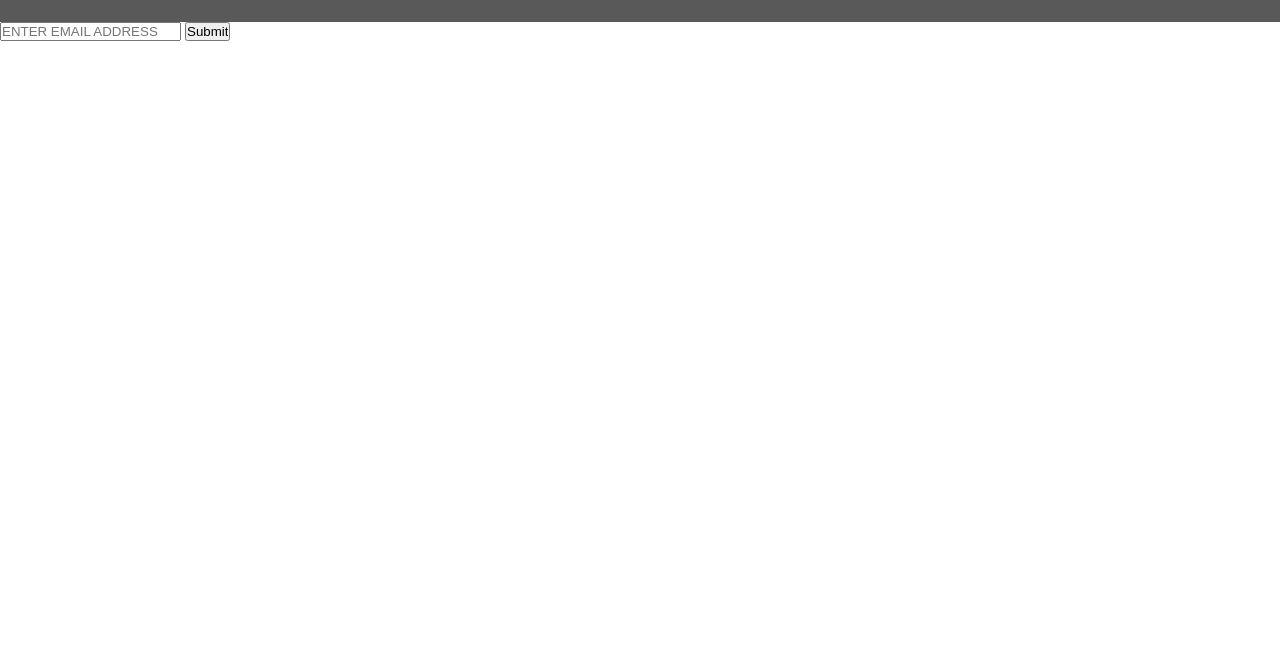
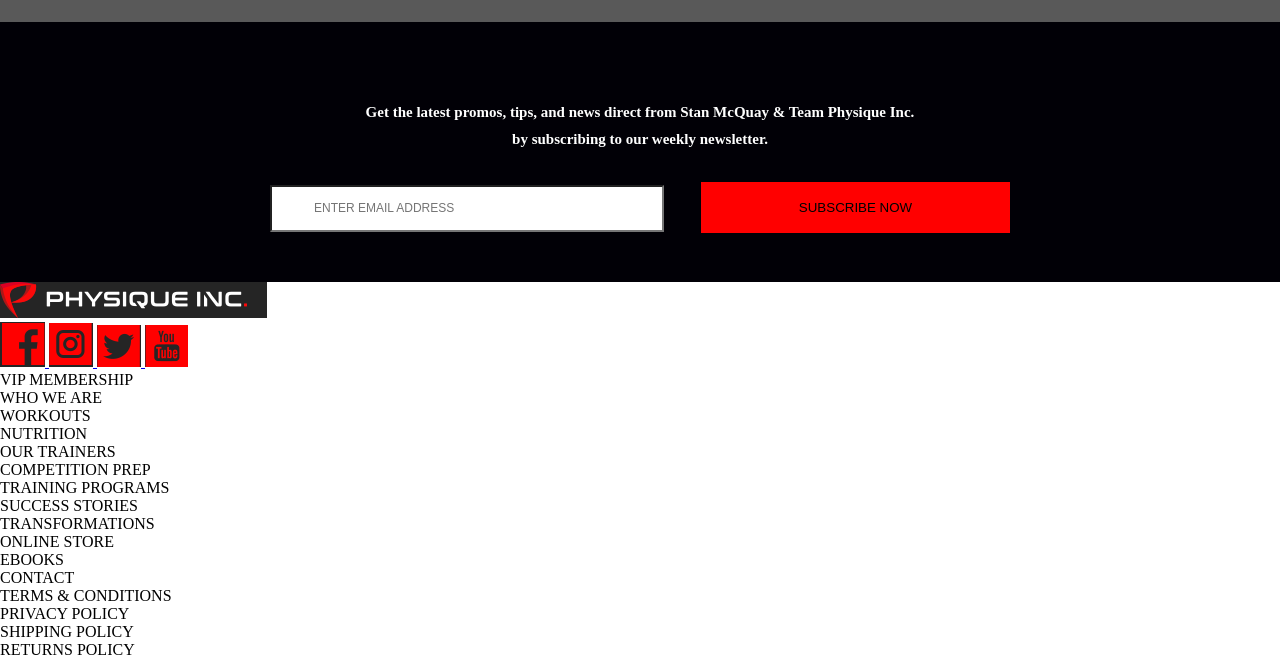
Before and after one commit to Dmitriy6727/trainers, a plain HTML site: page index.html in a window 1280 px wide. Shown: the part 152-811 px from the top of the page. Drawn offline with Linux system fonts and the light colour scheme.

Commit message:
footer_top

```diff
--- a/index.html
+++ b/index.html
@@ -69,45 +69,59 @@
         </header>
         <footer>
             <div class="footer_top">
-                <h2></h2>
+                <h2>Get the latest promos, tips, and news direct from Stan McQuay & Team Physique Inc.<br>
+                    by subscribing to our weekly newsletter.</h2>
                 <form action="">
-                    <input type="email" name="email" placeholder="ENTER EMAIL ADDRESS">
-                    <input type="submit" name="subscribe" placeholder="SUBSCRIBE NOW">
+                    <div class="form_style">
+                    <input class="footer_form" type="email" name="email" placeholder="ENTER EMAIL ADDRESS">
+                    <input class="footer_button" type="submit" name="subscribe" value="SUBSCRIBE NOW">
+                    </div>
                 </form>
             </div>
             <div class="footer_bottom">
                 <div class="footer_logo">
                     <a href="#">
-                        <img src="" alt="">
+                        <img src="img/7_mini.png" alt="">
                     </a>
                     <div class="network">
-
+                        <a href="#">
+                            <img src="img/icon_1.png" alt="">
+                        </a>
+                        <a href="#">
+                            <img src="img/icon_2.png" alt="">
+                        </a>
+                        <a href="#">
+                            <img src="img/icon_3.png" alt="">
+                        </a>
+                        <a href="#">
+                            <img src="img/icon_4.png" alt="">
+                        </a>
                     </div>
                 </div>
                 <div class="footer_menu">
                     <ul>
-                        <li></li>
-                        <li></li>
-                        <li></li>
-                        <li></li>
+                        <li>VIP MEMBERSHIP</li>
+                        <li>WHO WE ARE</li>
+                        <li>WORKOUTS</li>
+                        <li>NUTRITION</li>
                     </ul>
                     <ul>
-                        <li></li>
-                        <li></li>
-                        <li></li>
-                        <li></li>
+                        <li>OUR TRAINERS</li>
+                        <li>COMPETITION PREP</li>
+                        <li>TRAINING PROGRAMS</li>
+                        <li>SUCCESS STORIES</li>
                     </ul>
                     <ul>
-                        <li></li>
-                        <li></li>
-                        <li></li>
-                        <li></li>
+                        <li>TRANSFORMATIONS</li>
+                        <li>ONLINE STORE</li>
+                        <li>EBOOKS</li>
+                        <li>CONTACT</li>
                     </ul>
                     <ul>
-                        <li></li>
-                        <li></li>
-                        <li></li>
-                        <li></li>
+                        <li>TERMS & CONDITIONS</li>
+                        <li>PRIVACY POLICY</li>
+                        <li>SHIPPING POLICY</li>
+                        <li>RETURNS POLICY</li>
                     </ul>
                 </div>
             </div>
--- a/style/style.css
+++ b/style/style.css
@@ -149,3 +149,38 @@
     height: 30px;
     color: #fa090a;
 }
+.footer_top{
+    padding-top: 77px;
+    background-color: #010006;
+    margin: auto;
+}
+.footer_top h2{
+    font-size: 15px;
+    color: #fff;
+    text-align: center;
+    margin-bottom: 29px;
+    line-height: 27px;
+}
+.form_style{
+    margin: auto;
+    text-align: center;
+    padding-bottom: 49px;
+}
+.footer_form{
+    width: 348px;
+    height: 43px;
+    background-color: #fff;
+    font-size: 12px;
+    color: #959595;
+    padding-left: 42px;
+    text-transform: uppercase;
+}
+.footer_button{
+    width: 309px;
+    height: 51px;
+    background-color: #ff0000;
+    text-align: center;
+    text-transform: uppercase;
+    border: none;
+    margin-left: 33px;
+}
```
Also changed, not shown: img/7_mini.png (added), img/icon_1.png (added), img/icon_2.png (added), img/icon_3.png (added), img/icon_4.png (added).
